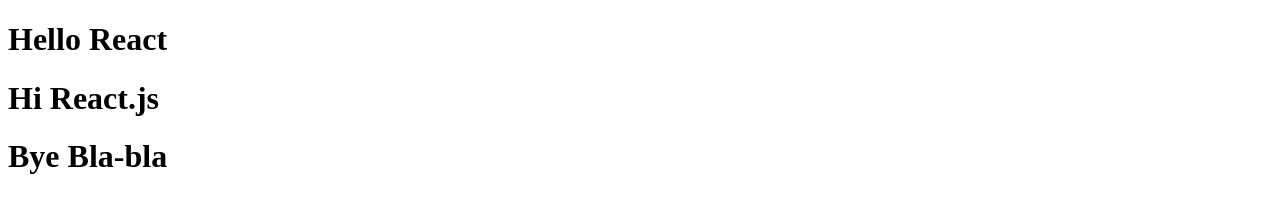
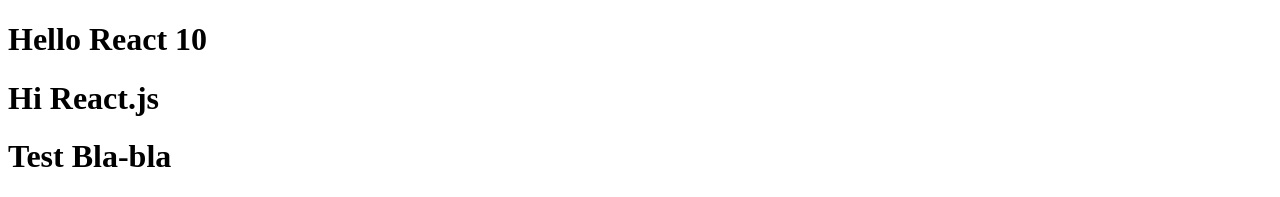
Before and after one commit to Genu4/phone-shop, a React (Create React App) app: page / in a window 1280 px wide. Shown: the top 197 px of the page. Built offline with nearby package versions, Linux system fonts and the light colour scheme.

Commit message:
destraction

```diff
--- a/src/index.tsx
+++ b/src/index.tsx
@@ -12,13 +12,15 @@
 
 //Component повертають зовнішній вигляд. назва з великої!
 type TitleProps = {
-    text: string
+
     title: string
+    text?: string
+    num?: number
 }
 
 
-const Title = (props: TitleProps) => {
-    return <h1>{props.text} {props.title}</h1>
+const Title = ({title, text='Test', num}: TitleProps) => {
+    return <h1>{text} {title} {num}</h1>
 }
 const Content = () => {
     return (
@@ -46,9 +48,9 @@
 const App = () => {
     return (
         <React.Fragment>
-            <Title text="Hello" title="React" />
+            <Title text="Hello" title="React" num = {10}/>
             <Title text="Hi" title="React.js" />
-            <Title text="Bye" title="Bla-bla" />
+            <Title title="Bla-bla" />
             <Content />
         </React.Fragment>
     )
```
